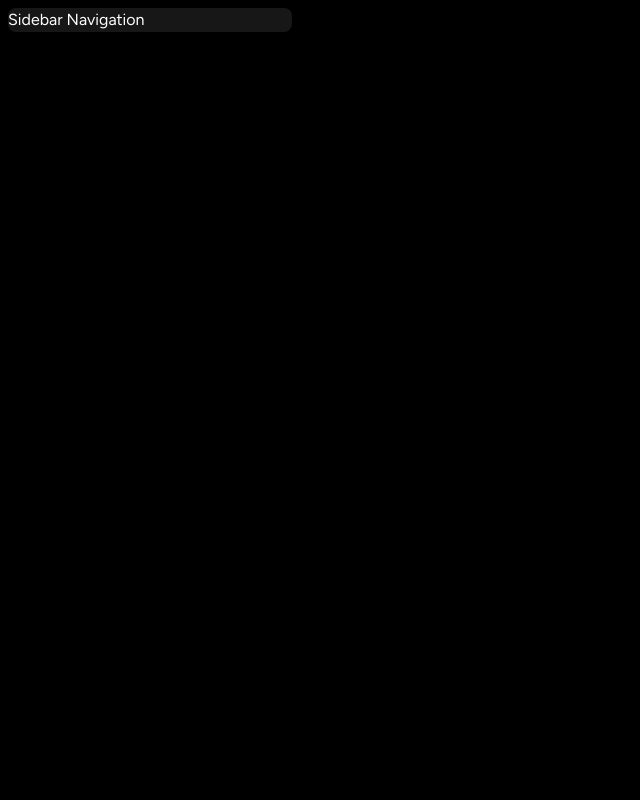
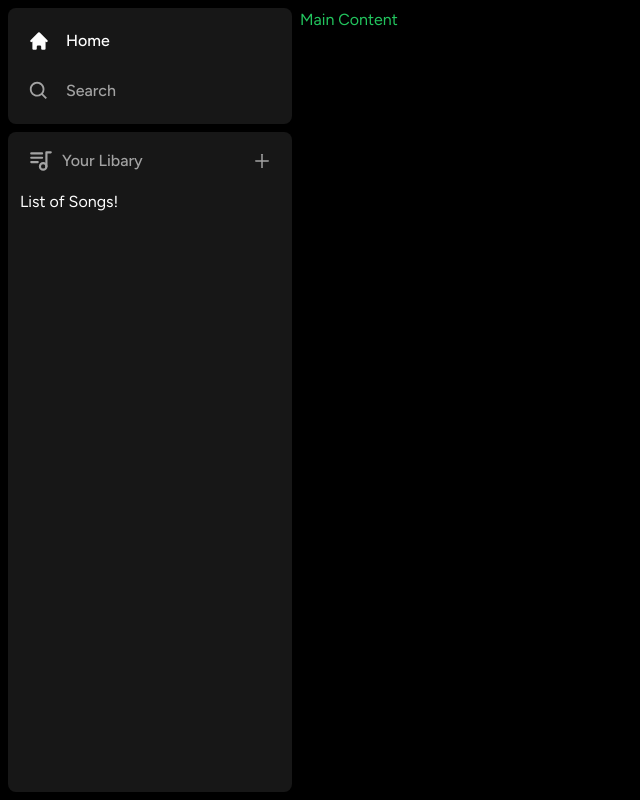
Before and after one commit to MirkoMajchrzak/fullstack, a Next.js app: page / in a window 1280 px wide. Shown: the whole page, without its empty margins (0-640 px from the left). Built offline with nearby package versions, Linux system fonts and the light colour scheme.

Commit message:
added Libary and SidebarItems

```diff
--- /dev/null
+++ b/components/Libary.tsx
@@ -0,0 +1,31 @@
+"use client";
+
+import { TbPlaylist } from "react-icons/tb";
+import { AiOutlinePlus } from "react-icons/ai";
+
+const Libary = () => {
+    const onClick = () => {
+        //Handle upload later
+    };
+
+    return (
+        <div className="flex flex-col">
+            <div className="flex items-center justify-between px-5 pt-4">
+                <div className="inline-flex items-center gap-x-2">
+                    <TbPlaylist className="text-neutral-400" size={26} />
+                    <p className="text-neutral-400 font-medium text-md">Your Libary</p>
+                </div>
+                <AiOutlinePlus
+                onClick={onClick}
+                size={20}
+                className="text-neutral-400 cursor-pointer hover:text-white transition"
+                />
+            </div>
+            <div className="flex flex-col gap-y-2 mt-4 px-3">
+                List of Songs!
+            </div>
+        </div>
+     );
+}
+
+export default Libary;
--- a/components/Sidebar.tsx
+++ b/components/Sidebar.tsx
@@ -6,6 +6,8 @@ import { HiHome } from "react-icons/hi";
 import { BiSearch } from "react-icons/bi";
 
 import Box from "./Box";
+import SidebarItem from "./SidebarItem";
+import Libary from "./Libary";
 
 interface SidebarProps {
     children: React.ReactNode;
@@ -46,9 +48,22 @@ const Sidebar: React.FC<SidebarProps> = ({
                 "
             >
                 <Box>
-                    Sidebar Navigation
+                    <div className="flex flex-col gap-y-4 px-5 py-4">
+                        {routes.map((item) =>(
+                            <SidebarItem
+                            key={item.label}
+                            {...item}
+                            />
+                        ))}
+                    </div>
+                </Box>
+                <Box className="overflow-y-auto h-full">
+                    <Libary />
                 </Box>
             </div>
+            <main className="h-full flex-1 overflow-y-auto py-2">
+                {children}
+            </main>
         </div>
     );
 }
--- /dev/null
+++ b/components/SidebarItem.tsx
@@ -0,0 +1,30 @@
+import React from "react";
+import { IconType } from "react-icons";
+import Link from "next/link";
+import { twMerge } from "tailwind-merge";
+
+interface SidebarItemProps {
+    icon: IconType;
+    label: string;
+    active?: boolean;
+    href: string;
+}
+
+const SidebarItem: React.FC<SidebarItemProps> = ({
+    icon: Icon,
+    label,
+    active,
+    href
+}) => {
+    return (
+        <Link
+        href={href}
+        className={twMerge("flex flex-row h-auto items-center w-full gap-x-4 text-md font-medium cursor-pointer hover:text-white transition text-neutral-400 py-1", active && "text-white")}
+        >
+            <Icon size={26} />
+            <p className="truncate w-full">{label}</p>
+        </Link>
+     );
+}
+
+export default SidebarItem;
```
